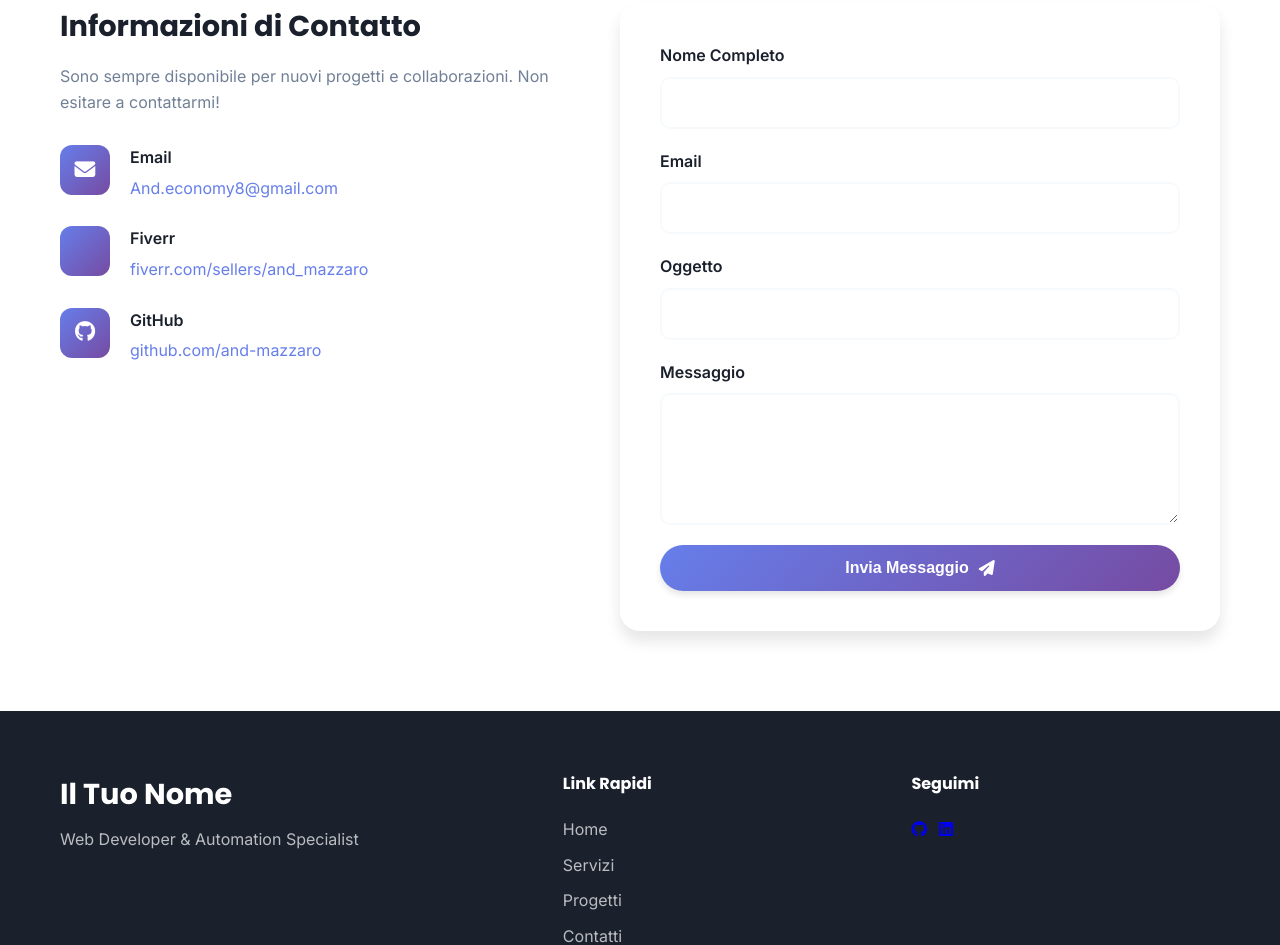
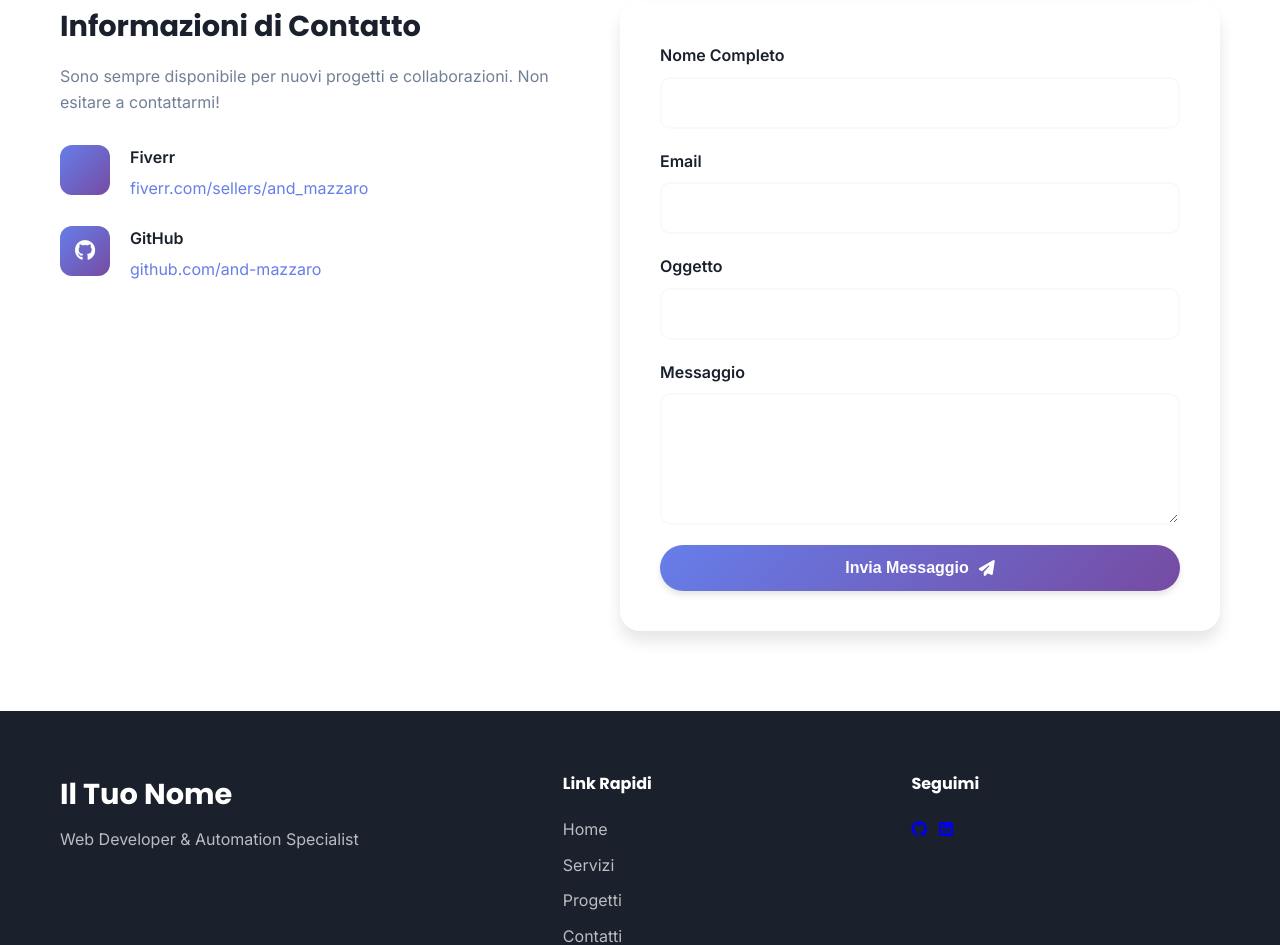
Before and after one commit to and-mazzaro/Portfoglio, a plain HTML site: page index.html in a window 1280 px wide. Shown: the part 3021-3966 px from the top of the page. Drawn offline with Linux system fonts and the light colour scheme.

Commit message:
tolto mail permotivi di sicurezza

```diff
--- a/index.html
+++ b/index.html
@@ -336,13 +336,6 @@
 
                     <div class="contact-details">
                         <div class="contact-item">
-                            <i class="fas fa-envelope"></i>
-                            <div>
-                                <h4>Email</h4>
-                                <a href="and.economy8@gmail.com">And.economy8@gmail.com</a>
-                            </div>
-                        </div>
-                        <div class="contact-item">
                             <i class="fab fa-fiverr"></i>
                             <div>
                                 <h4>Fiverr</h4>
```
